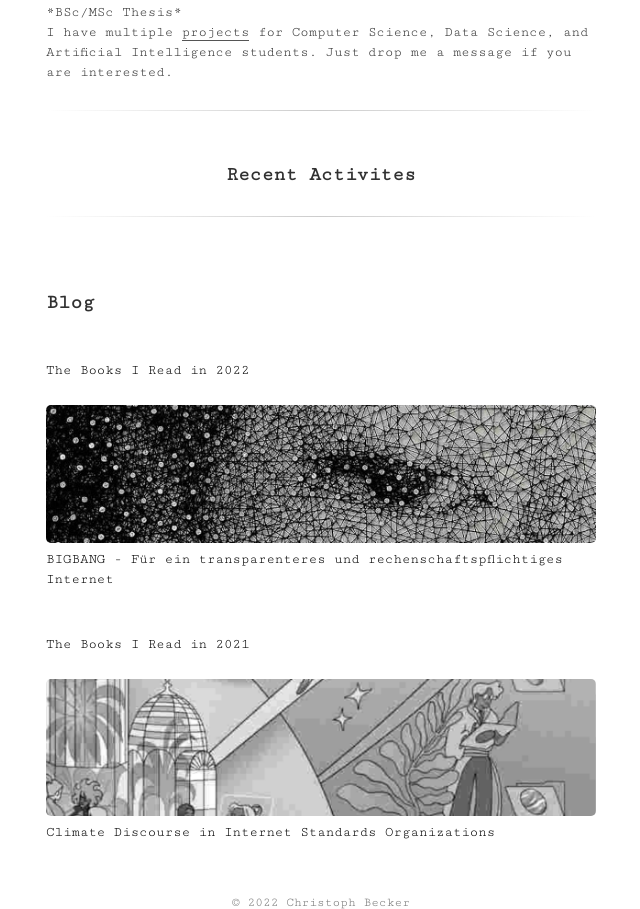
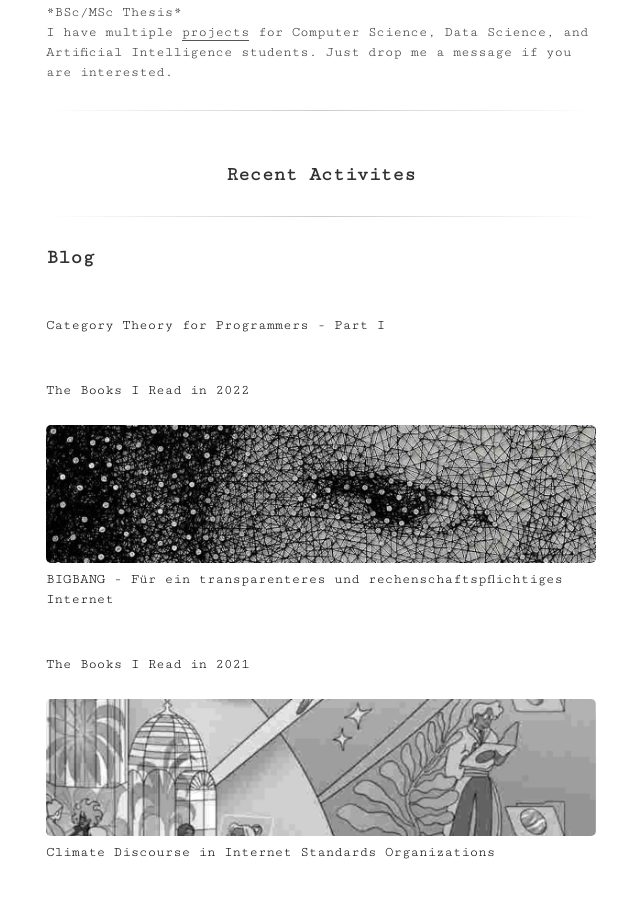
Before and after one commit to Christovis/Christovis.github.io, a Jekyll site: the page built from index.html, in a window 1280 px wide, cut to the strip 572-1481 px from the top of the page. Shown: the whole strip, without its empty margins (319-959 px from the left). Built offline with Jekyll 4.4.1, drawn with Linux system fonts in a browser that asks for light colours.

Commit message:
correct header

```diff
--- a/_blog/2022-06-15-blog-cfp_part1.md
+++ b/_blog/2022-06-15-blog-cfp_part1.md
@@ -1,3 +1,10 @@
+---
+title: Category Theory for Programmers - Part I
+type: blog
+date: 2022-06-15
+authors: Christoph Becker
+---
+
 These notes serve the following purpose. Firstly, they list and summaries
 important concepts in Category Theory and how they can be expressed in Haskell.
 Secondly, the book content is compared to other books I am reading in parallel.
```
